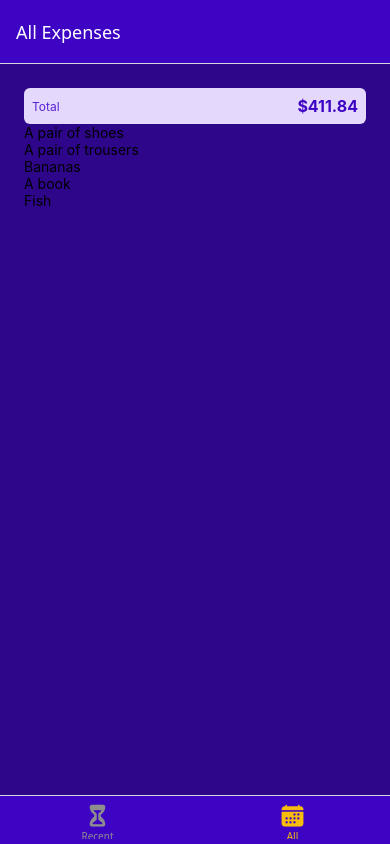
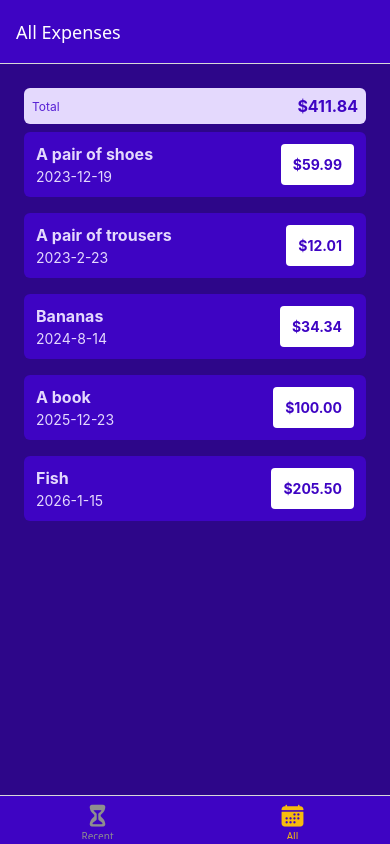
Before and after one commit to asnganje/expense-tracker-1, a React Native app: screen /AllExpenses in a window 390 px wide. Built offline with nearby package versions, Linux system fonts and the light colour scheme.

Commit message:
add logic and display content for expense item

```diff
--- /dev/null
+++ b/components/ExpensesOutput/ExpenseItem.js
@@ -0,0 +1,53 @@
+import { Pressable, View, Text, StyleSheet } from "react-native";
+import { GlobalStyles } from "../../constants/styles"
+import { getFormattedDate } from "../../util/date";
+
+function ExpenseItem({description, amount, date}) {
+  return(
+    <Pressable>
+      <View style={styles.expenseItem}>
+        <View>
+          <Text style={[styles.description, styles.textBase]}>{description}</Text>
+          <Text style={styles.textBase}>{getFormattedDate(date)}</Text>
+        </View>
+        <View style={styles.amountContainer}>
+          <Text style={styles.amount}>${amount.toFixed(2)}</Text>
+        </View>
+      </View>
+    </Pressable>
+  )
+}
+
+export default ExpenseItem;
+
+const styles = StyleSheet.create({
+  expenseItem: {
+    padding:12,
+    marginVertical:8,
+    backgroundColor:GlobalStyles.colors.primary500,
+    flexDirection:"row",
+    justifyContent:"space-between",
+    borderRadius:6,
+    elevation:4
+  },
+  textBase: {
+    color: GlobalStyles.colors.primary50
+  },
+  description: {
+    fontSize:16,
+    fontWeight:"bold",
+    marginBottom:4
+  },
+  amountContainer:{
+    paddingHorizontal:12,
+    paddingVertical:4,
+    backgroundColor:"white",
+    alignItems:"center",
+    justifyContent:"center",
+    borderRadius:4
+  },
+  amount:{
+    color:GlobalStyles.colors.primary500,
+    fontWeight:"bold"
+  }
+})
--- a/components/ExpensesOutput/ExpensesList.js
+++ b/components/ExpensesOutput/ExpensesList.js
@@ -1,7 +1,8 @@
 import { FlatList, Text } from "react-native";
+import ExpenseItem from "./ExpenseItem";
 
 function renderExpenseItem(itemData) {
-  return <Text>{itemData.item.description}</Text>
+  return <ExpenseItem {...itemData.item} />
 }
 
 function ExpensesList({expenses}) {
--- /dev/null
+++ b/util/date.js
@@ -0,0 +1,3 @@
+export const getFormattedDate = (date) => {
+  return `${date.getFullYear()}-${date.getMonth()+1}-${date.getDate()}`
+}
```
